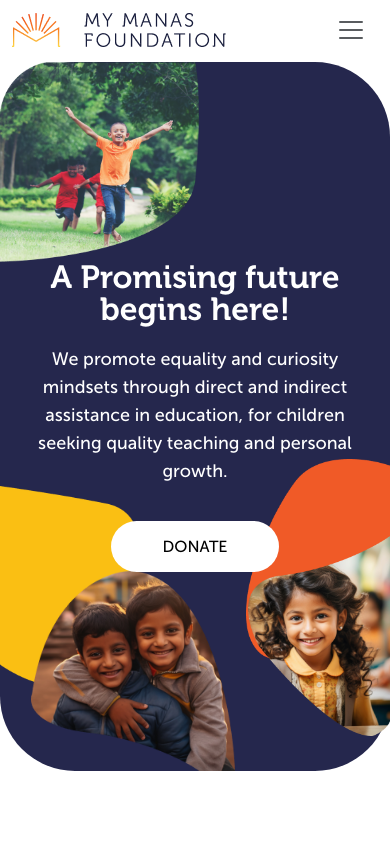
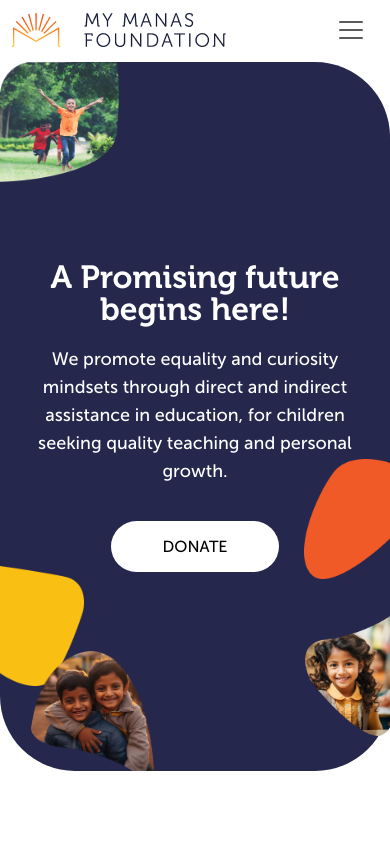
Before and after one commit to FiveOnlineSite/manas-foundation, a React (Create React App) app in the folder frontend/: page / in a window 390 px wide. Shown: the top 844 px of the page. Built offline with nearby package versions, Linux system fonts and the light colour scheme.

Commit message:
added mobile banner img

```diff
--- a/frontend/src/index.css
+++ b/frontend/src/index.css
@@ -950,7 +950,7 @@
   .right-img-div .right-img2,
   .left-img-div .left-img3,
   .left-img-div .left-img2 {
-    height: 200px;
+    height: 120px;
   }
 
   .left-img-div .left-img2 {
```
